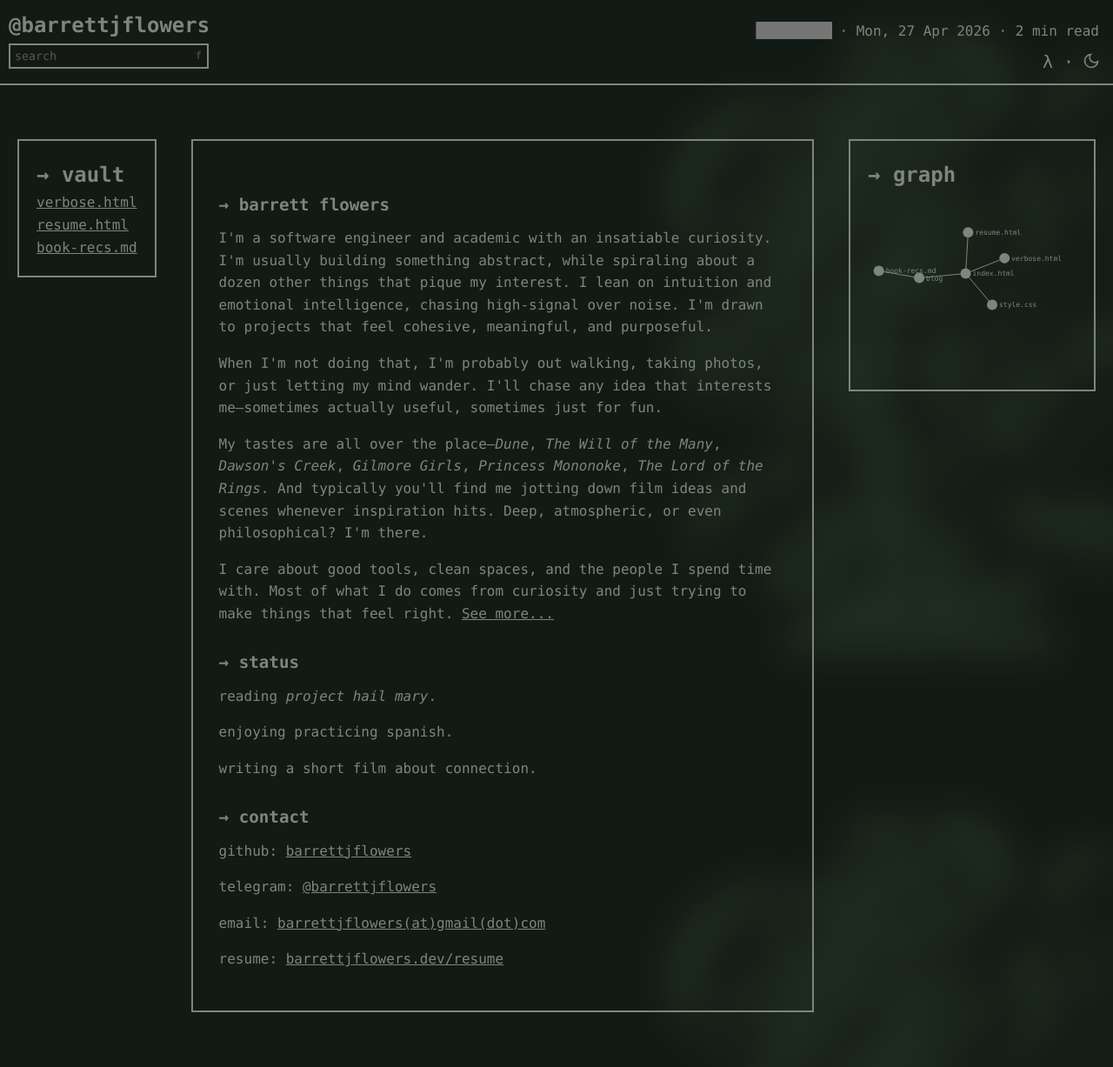
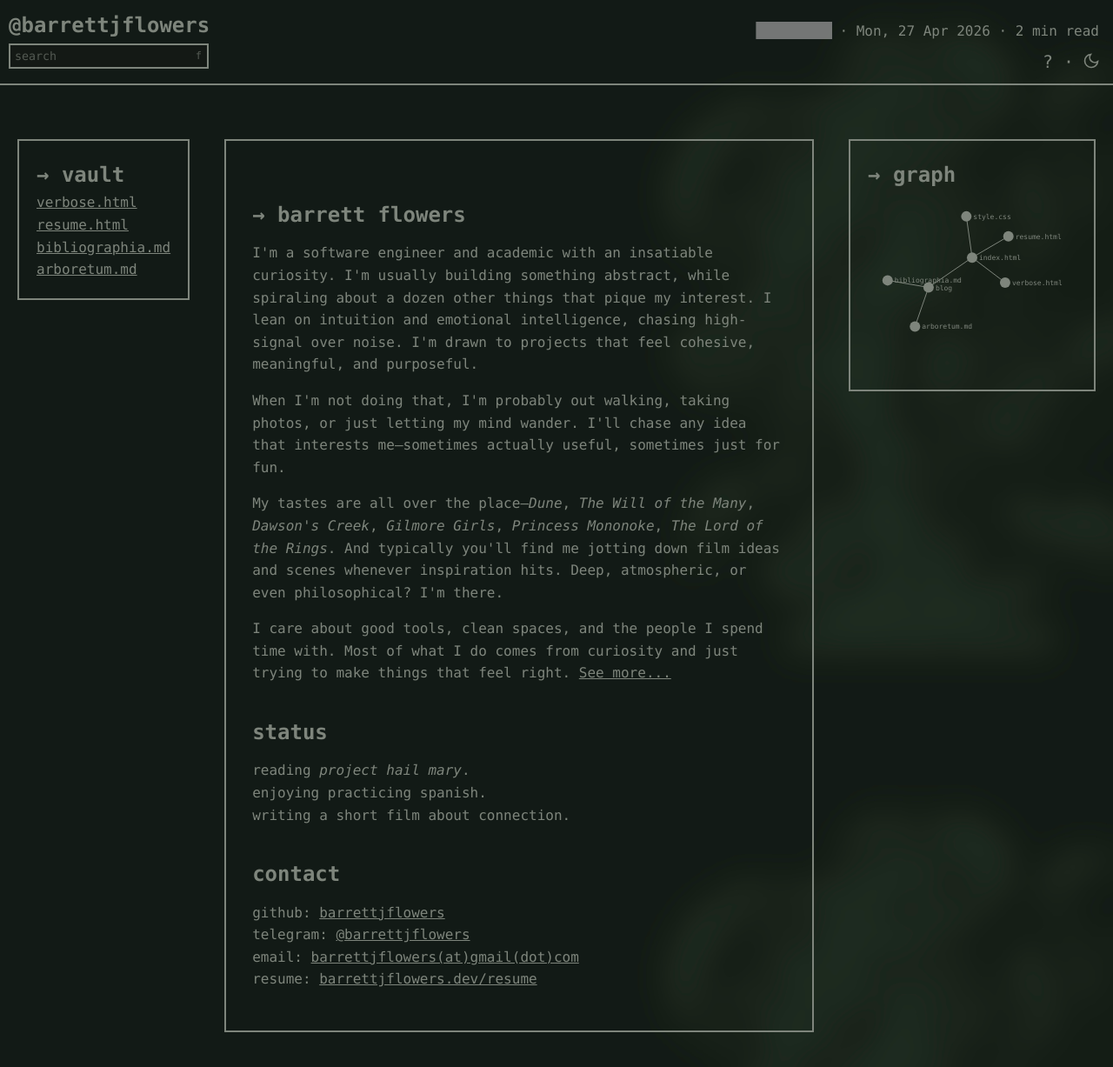
Before and after one commit to barrettjflowers/site, a Jekyll site: the page docs/index.html, which Jekyll copies as it is, in a window 1280 px wide. Shown: the whole page at 87% size. Built offline with Jekyll 4.4.1, drawn with Linux system fonts in a browser that asks for light colours; grey boxes are pictures that could not be loaded.

Commit message:
arboretum

```diff
--- a/docs/index.html
+++ b/docs/index.html
@@ -17,7 +17,7 @@
   <span class="search-shortcut" id="search-shortcut"></span>
 </div>
 <p class="date"><a href="https://88x31.lol"><img src="https://88x31.lol/counter4.gif" alt="88x31 - Visitor counter" width="88" height="31" /></a> · Mon, 27 Apr 2026 · 2 min read</p>
-<span class="legend-toggle">λ ·</span>
+<span class="legend-toggle">? ·</span>
 <svg class="theme-toggle" width="20" height="20" viewBox="0 0 24 24" fill="none" stroke="currentColor" stroke-width="2">
   <circle cx="12" cy="12" r="5" class="sun"></circle>
   <path d="M12 1v2M12 21v2M4.22 4.22l1.42 1.42M18.36 18.36l1.42 1.42M1 12h2M21 12h2M4.22 19.78l1.42-1.42M18.36 5.64l1.42-1.42" class="sun"></path>
@@ -30,13 +30,12 @@
 			<h2>→ vault</h2>
       <p><a href="./verbose">verbose.html</a></p>
       <p><a href="./resume">resume.html</a></p>
-			<p><a href="./blog/book-recs">book-recs.md</a></p>
+			<p><a href="./blog/bibliographia">bibliographia.md</a></p>
+			<p><a href="./blog/arboretum">arboretum.md</a></p>
     </section>
 
     <main class="container">
-      <header>
         <h2>→ barrett flowers</h2>
-      </header>
 
       <section class="bio">
         <p style="margin-bottom: 1em">I'm a software engineer and academic with an insatiable curiosity. I'm usually building something abstract, while spiraling about a dozen other things that pique my interest. I lean on intuition and emotional intelligence, chasing high-signal over noise. I'm drawn to projects that feel cohesive, meaningful, and purposeful.</p>
@@ -76,7 +75,8 @@
     const nodes = [
       { id: "index.html", type: "file", url: "./index.html" },
       { id: "blog", type: "folder" },
-      { id: "book-recs.md", type: "file", url: "./blog/book-recs" },
+      { id: "bibliographia.md", type: "file", url: "./blog/bibliographia" },
+      { id: "arboretum.md", type: "file", url: "./blog/arboretum" },
       { id: "style.css", type: "file", url: "./style.css" },
       { id: "resume.html", type: "file", url: "./resume.html" },
       { id: "verbose.html", type: "file", url: "./verbose" }
@@ -85,7 +85,8 @@
     const links = [
       { source: "index.html", target: "blog" },
       { source: "index.html", target: "verbose.html" },
-      { source: "blog", target: "book-recs.md" },
+      { source: "blog", target: "bibliographia.md" },
+      { source: "blog", target: "arboretum.md" },
       { source: "index.html", target: "style.css" },
       { source: "index.html", target: "resume.html" }
     ];
--- a/docs/style.css
+++ b/docs/style.css
@@ -89,7 +89,6 @@ body {
 }
 
 .container h1 { font-size: 1.4em; }
-.container h2 { font-size: 1.2em; }
 .container h3 { font-size: 1.1em; }
 
 .container p { margin-bottom: 1em; }
```
Also changed, not shown: other parts of docs/index.html (+9 -9 lines), docs/blog/arboretum.md (+5 -0 lines).
